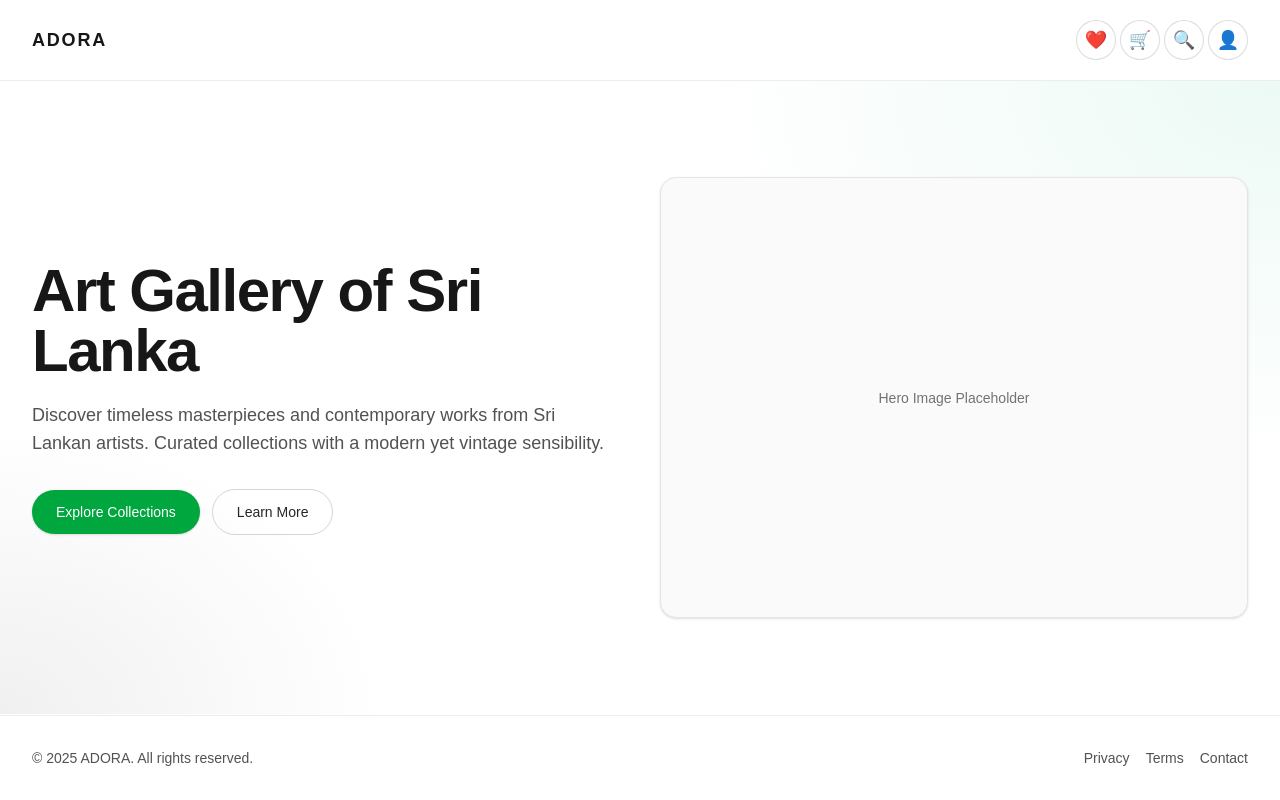
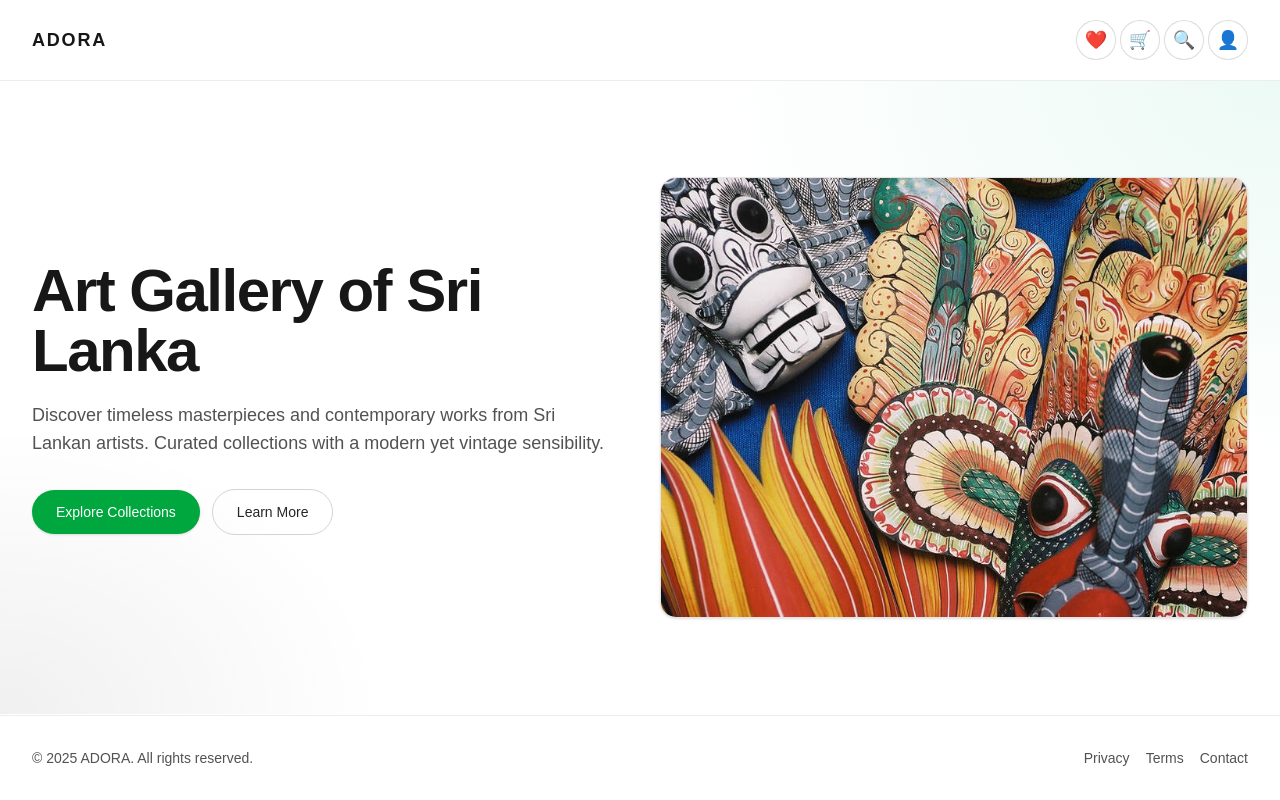
Before and after one commit to milindasandaru/LA_OLUXE, a Next.js app in the folder frontend/: page / in a window 1280 px wide. Built offline with nearby package versions, Linux system fonts and the light colour scheme.

Commit message:
implement navbar, header, footer and layout in frontend

```diff
--- a/frontend/src/app/page.tsx
+++ b/frontend/src/app/page.tsx
@@ -1,3 +1,6 @@
+import Image from "next/image";
+import heroImg from "../../assets/hero_img.jpg";
+
 export default function Home() {
   return (
     <section className="relative isolate">
@@ -34,12 +37,14 @@
             </div>
           </div>
           <div className="relative aspect-[4/3] w-full overflow-hidden rounded-2xl border border-neutral-200 bg-neutral-50 shadow-sm dark:border-neutral-800 dark:bg-neutral-900">
-            {/* Image/illustration placeholder */}
-            <div className="absolute inset-0 grid place-items-center">
-              <span className="text-sm text-neutral-500 dark:text-neutral-400">
-                Hero Image Placeholder
-              </span>
-            </div>
+            {/* Hero image (imported for Next.js optimization) */}
+            <Image
+              src={heroImg}
+              alt="Hero image"
+              className="object-cover"
+              sizes="(max-width: 768px) 100vw, 50vw"
+              fill
+            />
           </div>
         </div>
       </div>
```
Also changed, not shown: frontend/assets/hero_img.jpg (added).
